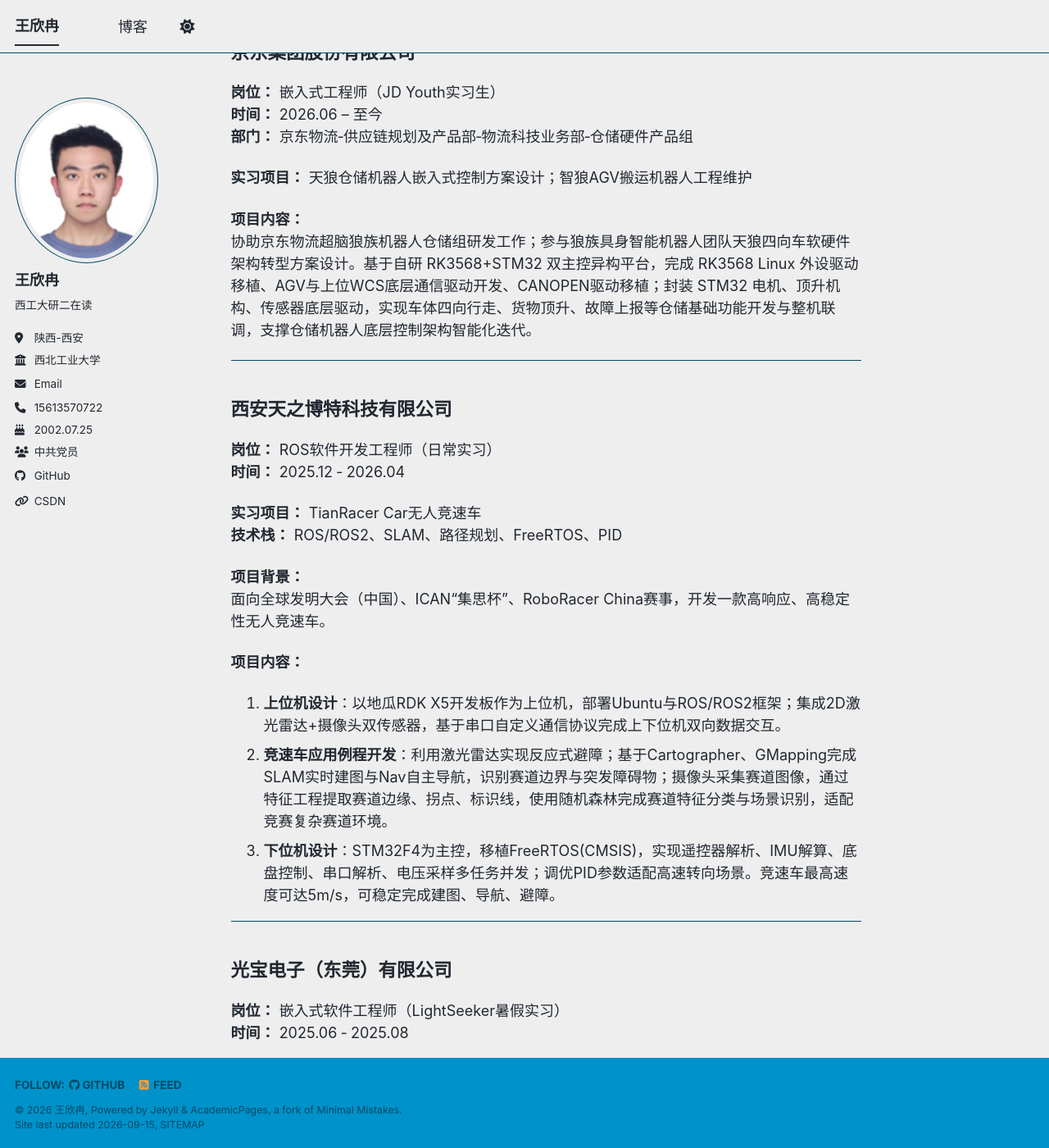
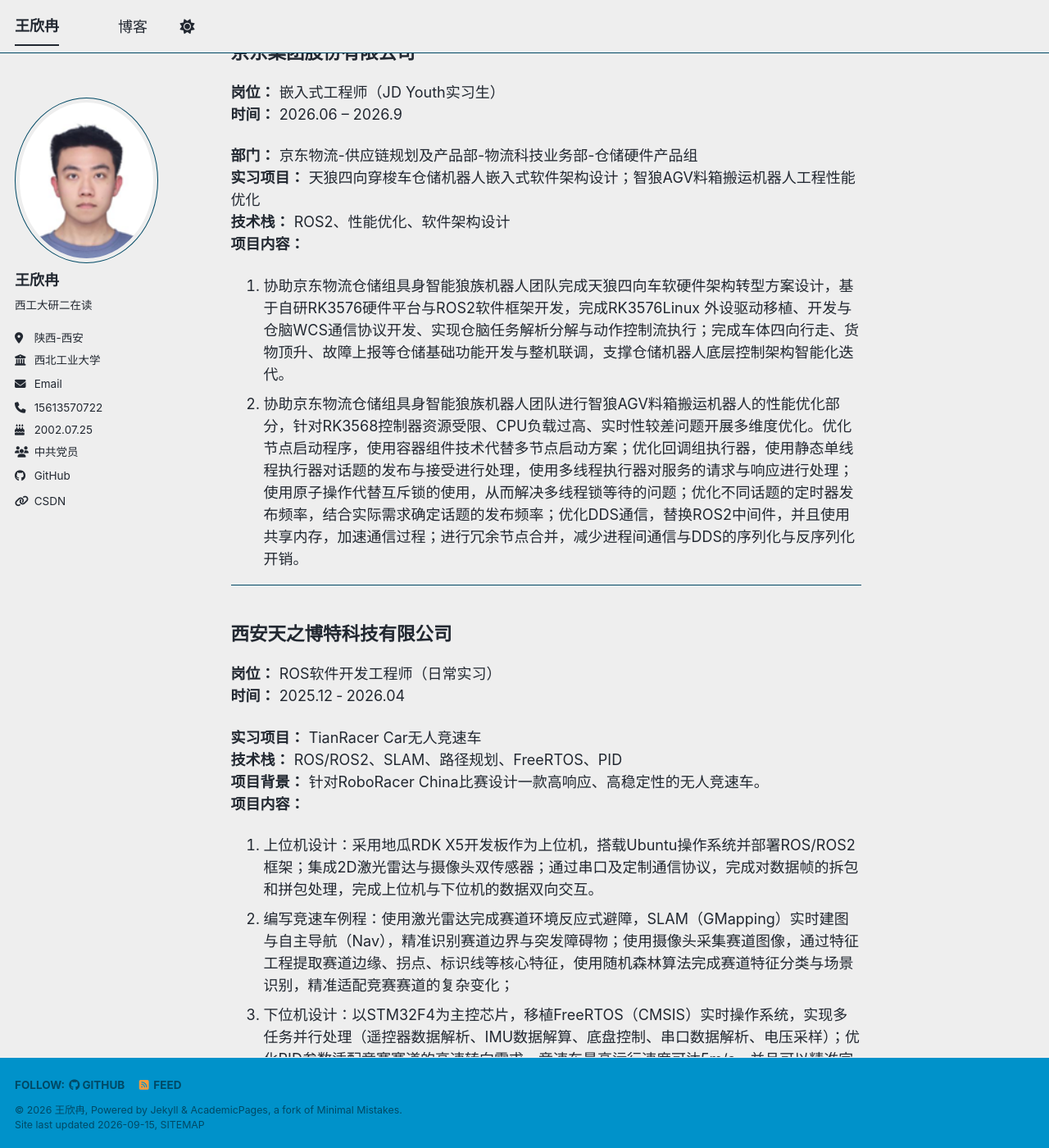
Before and after one commit to wxr-npu/wxr-npu.github.io, a Jekyll site: the page built from _pages/about.md, in a window 1280 px wide and 1400 px high, scrolled down 339 px. Shown: the whole window at 82% size. Built offline with Jekyll 4.4.1, drawn with Linux system fonts in a browser that asks for light colours; a style sheet for code colours, icons or effects is not loaded; some of the changed text lies outside the part shown.

Commit message:
0914简历修改  - 去掉没用的pdf

```diff
--- a/_pages/about.md
+++ b/_pages/about.md
@@ -18,13 +18,14 @@ redirect_from:
 
 ## 京东集团股份有限公司
 **岗位：** 嵌入式工程师（JD Youth实习生）
-**时间：** 2026.06 – 至今
-**部门：** 京东物流‑供应链规划及产品部‑物流科技业务部‑仓储硬件产品组
+**时间：** 2026.06 – 2026.9
 
-**实习项目：** 天狼仓储机器人嵌入式控制方案设计；智狼AGV搬运机器人工程维护
-
+**部门：** 京东物流-供应链规划及产品部-物流科技业务部-仓储硬件产品组
+**实习项目：** 天狼四向穿梭车仓储机器人嵌入式软件架构设计；智狼AGV料箱搬运机器人工程性能优化
+**技术栈：** ROS2、性能优化、软件架构设计
 **项目内容：**
-协助京东物流超脑狼族机器人仓储组研发工作；参与狼族具身智能机器人团队天狼四向车软硬件架构转型方案设计。基于自研 RK3568+STM32 双主控异构平台，完成 RK3568 Linux 外设驱动移植、AGV与上位WCS底层通信驱动开发、CANOPEN驱动移植；封装 STM32 电机、顶升机构、传感器底层驱动，实现车体四向行走、货物顶升、故障上报等仓储基础功能开发与整机联调，支撑仓储机器人底层控制架构智能化迭代。
+1. 协助京东物流仓储组具身智能狼族机器人团队完成天狼四向车软硬件架构转型方案设计，基于自研RK3576硬件平台与ROS2软件框架开发，完成RK3576Linux 外设驱动移植、开发与仓脑WCS通信协议开发、实现仓脑任务解析分解与动作控制流执行；完成车体四向行走、货物顶升、故障上报等仓储基础功能开发与整机联调，支撑仓储机器人底层控制架构智能化迭代。
+2. 协助京东物流仓储组具身智能狼族机器人团队进行智狼AGV料箱搬运机器人的性能优化部分，针对RK3568控制器资源受限、CPU负载过高、实时性较差问题开展多维度优化。优化节点启动程序，使用容器组件技术代替多节点启动方案；优化回调组执行器，使用静态单线程执行器对话题的发布与接受进行处理，使用多线程执行器对服务的请求与响应进行处理；使用原子操作代替互斥锁的使用，从而解决多线程锁等待的问题；优化不同话题的定时器发布频率，结合实际需求确定话题的发布频率；优化DDS通信，替换ROS2中间件，并且使用共享内存，加速通信过程；进行冗余节点合并，减少进程间通信与DDS的序列化与反序列化开销。
 
 ---
 
@@ -32,33 +33,19 @@ redirect_from:
 **岗位：** ROS软件开发工程师（日常实习）
 **时间：** 2025.12 ‑ 2026.04
 
+
 **实习项目：** TianRacer Car无人竞速车
 **技术栈：** ROS/ROS2、SLAM、路径规划、FreeRTOS、PID
+**项目背景：** 针对RoboRacer China比赛设计一款高响应、高稳定性的无人竞速车。
+**项目内容：**
+1. 上位机设计：采用地瓜RDK X5开发板作为上位机，搭载Ubuntu操作系统并部署ROS/ROS2框架；集成2D激光雷达与摄像头双传感器；通过串口及定制通信协议，完成对数据帧的拆包和拼包处理，完成上位机与下位机的数据双向交互。
+2. 编写竞速车例程：使用激光雷达完成赛道环境反应式避障，SLAM（GMapping）实时建图与自主导航（Nav），精准识别赛道边界与突发障碍物；使用摄像头采集赛道图像，通过特征工程提取赛道边缘、拐点、标识线等核心特征，使用随机森林算法完成赛道特征分类与场景识别，精准适配竞赛赛道的复杂变化；
+3. 下位机设计：以STM32F4为主控芯片，移植FreeRTOS（CMSIS）实时操作系统，实现多任务并行处理（遥控器数据解析、IMU数据解算、底盘控制、串口数据解析、电压采样）；优化PID参数适配竞赛赛道的高速转向需求。竞速车最高运行速度可达5m/s，并且可以精准完成建图、导航、避障。
 
-**项目背景：**
-面向全球发明大会（中国）、ICAN“集思杯”、RoboRacer China赛事，开发一款高响应、高稳定性无人竞速车。
-
-**项目内容：**
-1. **上位机设计**：以地瓜RDK X5开发板作为上位机，部署Ubuntu与ROS/ROS2框架；集成2D激光雷达+摄像头双传感器，基于串口自定义通信协议完成上下位机双向数据交互。
-2. **竞速车应用例程开发**：利用激光雷达实现反应式避障；基于Cartographer、GMapping完成SLAM实时建图与Nav自主导航，识别赛道边界与突发障碍物；摄像头采集赛道图像，通过特征工程提取赛道边缘、拐点、标识线，使用随机森林完成赛道特征分类与场景识别，适配竞赛复杂赛道环境。
-3. **下位机设计**：STM32F4为主控，移植FreeRTOS(CMSIS)，实现遥控器解析、IMU解算、底盘控制、串口解析、电压采样多任务并发；调优PID参数适配高速转向场景。竞速车最高速度可达5m/s，可稳定完成建图、导航、避障。
 
 ---
 
-## 光宝电子（东莞）有限公司
-**岗位：** 嵌入式软件工程师（LightSeeker暑假实习）
-**时间：** 2025.06 ‑ 2025.08
 
-**实习项目：** 智能镭雕缺陷检测器
-**技术栈：** Qt、数字图像处理
-
-**项目背景：**
-消费电子产线镭雕字符检测依赖人工目视，纸质记录效率低下、数据难以追溯、漏检率高，设计实现自动化视觉检测系统。
-
-**项目内容：**
-开发产线嵌入式镭雕品质检测系统，基于Qt编写应用程序；对接海康威视工业相机，结合模板匹配、OCR识别、自适应图像处理算法，对多品牌产品镭雕字符与图案实时检测；取消纸质记录，系统自动生成携带时间戳、产品序列号、缺陷详情的标准化报表，对接工厂MES系统，实现质量数据无纸化存储与全流程追溯。产线实测一小时可检测约2800件产品，实时检测准确率98%。
-
----
 
 # 项目经历
 
@@ -106,14 +93,14 @@ redirect_from:
 
 # 专业技能
 
-- **编程能力**：熟练 C/C++、Python、Shell；可使用 AI Agent（Copilot、Claude Code）辅助开发，提升编码效率与代码质量。
-- **开发工具**：VSCode、Keil、STM32CubeMX、立创EDA、Qt Creator；熟练 Git，掌握 Makefile、CMake 工程构建。
-- **MCU开发**：STM32（HAL/标准库）、MSP432、ESP32；精通 FreeRTOS 实时操作系统开发。
-- **SoC & Linux**：树莓派、RDK X5、NUC、Jetson Orin、RK3588；熟悉Linux操作，了解U‑Boot、设备树、Linux内核与驱动开发基础。
-- **硬件设计**：可查阅芯片手册完成原理图设计、PCB绘制。
-- **ROS / ROS2**：掌握节点、话题、TF坐标变换；熟悉Cartographer、GMapping SLAM；A*全局规划；DWA / TEB / Pure Pursuit / Neupan局部规划。
-- **通信协议**：I2C、SPI、UART、CAN；TCP/UDP网络通信。
-- **算法部署**：了解 YOLO、VGG、RCNN、ViT 深度学习模型，具备模型训练、微调、端侧部署经验；了解强化学习仿真验证流程。
+**编程能力：** 掌握C/C++、Python、Shell能够借助 AI Agent（Codex、copilot、Claude code）辅助提升开发效率与代码质量。
+**开发工具：** 熟练掌握VScode、Keil、STM32CubeMX、立创EDA、Qt Creator等专业软件；熟练使用git版本管理工具，CMake工程构建工具，perf、火焰图性能分析工具，GDB软件调试工具
+**MCU开发：** 熟练使用 STM32（标准库 / HAL 库）、MSP432、ESP32 等多款单片机，掌握 FreeRTOS实时操作系统开发。
+**SoC开发：** 熟练使用多款嵌入式控制器（树莓派、RDK、NUC、Jetson、RK35XX），掌握Linux基本操作；对Linux内核、设备树、U-boot、Linux驱动有基本的了解。
+**硬件设计：** 能够依据芯片手册完成电路原理图设计与 PCB 绘制。
+**ROS开发：** 熟悉 ROS/ROS2 框架，掌握话题通信、服务通信、生命周期管理、执行器、回调组、线程池以及容器组件的使用。掌握SLAM 算法（Cartographer、GMapping等）、全局规划器算法（A*）、局部规划器算法（TEB、DWA、Pure Pursuit、Neupan）的应用，生命周期管理节点的设计，执行器与线程池的使用，容器组件的使用。
+**通信协议：** 掌握 I2C、SPI、UART、CAN等常用通信协议，掌握 TCP、UDP 网络通信原理及应用。
+**算法部署：** 熟练掌握 VGG、YOLO、RCNN深度学习模型的原理与模型训练、微调以及部署，强化学习仿真环境训练与验证。
 
 ---
 
```
Also changed, not shown: files/bibtex1.bib (deleted, +0 -10 lines), myread.md (+1 -0 lines), 6 other files.
